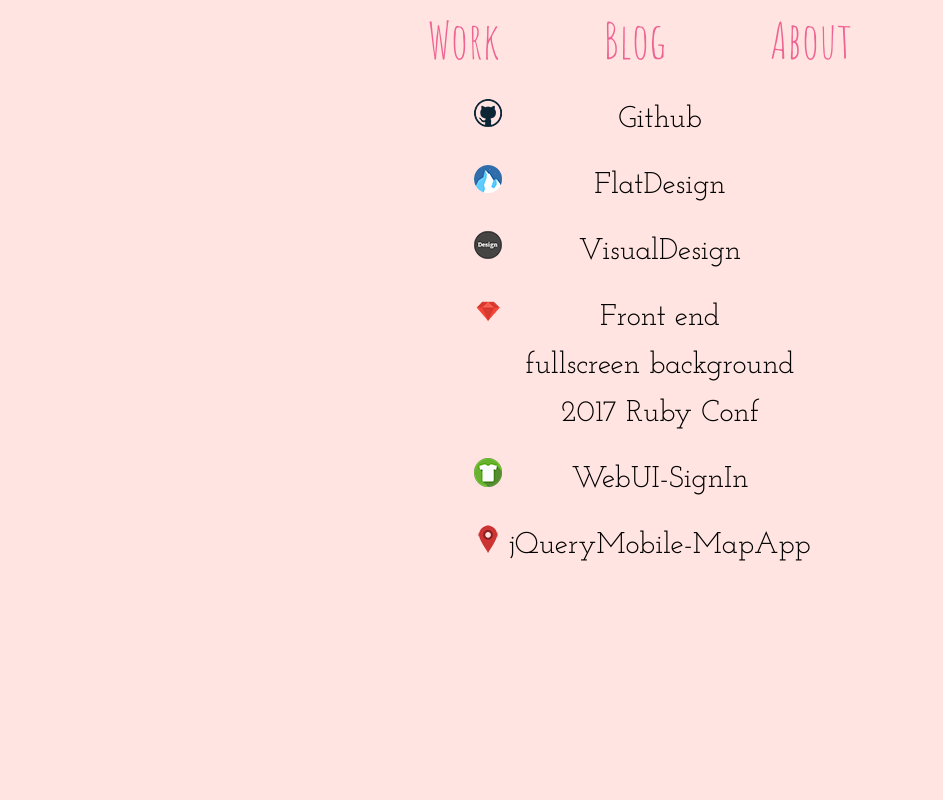
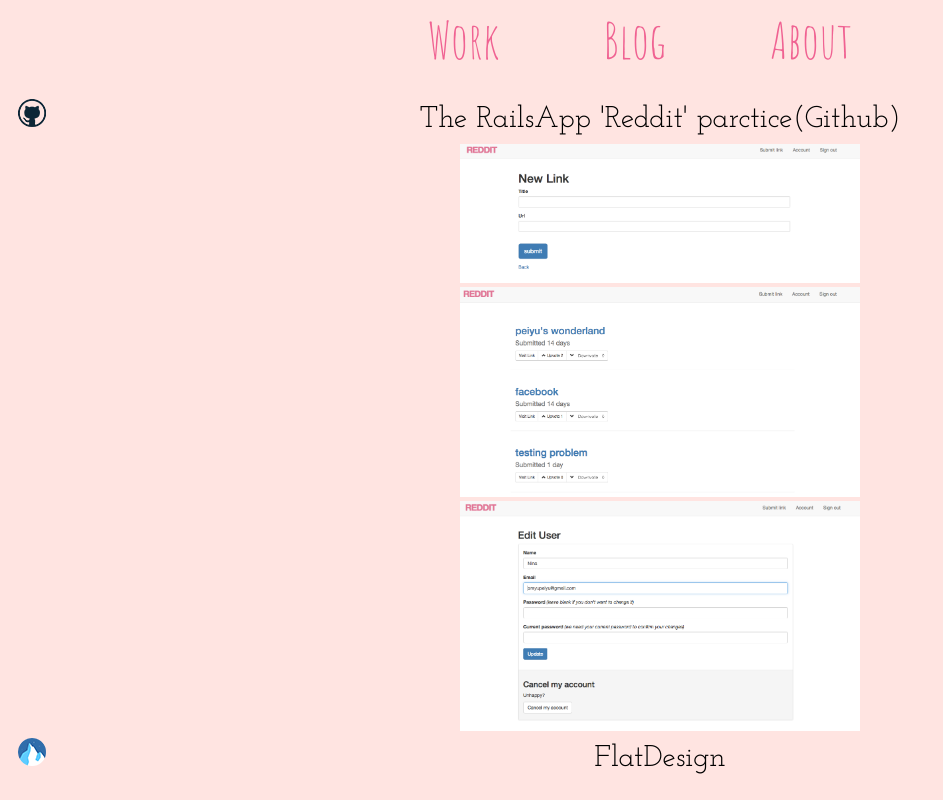
Before and after one commit to yupeiyu/peiyuswonderland, a plain HTML site: page work.html in a window 1280 px wide. Shown: the top 800 px of the page, without its empty margins (0-943 px from the left). Drawn offline with Linux system fonts and the light colour scheme.

Commit message:
github rails app pic

```diff
--- a/work.html
+++ b/work.html
@@ -23,7 +23,8 @@
 <link href='https://fonts.googleapis.com/css?family=Josefin+Slab:400,700italic' rel='stylesheet' type='text/css'>
 
 			<ul>
-			<li style="list-style-image: url('images/githubicon.png')"><a href="https://github.com/yupeiyu" style="font-family: 'Josefin Slab', serif;font-size: 30px;color:black;text-decoration:none;" target="_blank">Github</a></li><br>
+			<li style="list-style-image: url('images/githubicon.png')"><a href="https://github.com/yupeiyu/railswebapppractice-reddit" style="font-family: 'Josefin Slab', serif;font-size: 30px;color:black;text-decoration:none;" target="_blank">The RailsApp 'Reddit' parctice(Github)</a><br><img src="images/reddit1.png" width="33%"><br><img src="images/reddit2.png" width="33%"><br><img src="images/reddit3.png" width="33%"></li>
+
 			<li style="list-style-image: url('images/Mountainicon.png')"><a href="flatdesign.html" style="font-family: 'Josefin Slab', serif;font-size: 30px;color:black;text-decoration:none;">FlatDesign</a></li><br>
 			<li style="list-style-image: url('images/designicon.png')"><a href="visualdesign.html" style="font-family: 'Josefin Slab', serif;font-size: 30px;color:black;text-decoration:none;">VisualDesign</a></li><br>
 			<li style="list-style-image: url('images/rubyicon.png')"><a href="2017rubyconf.html" target="_blank" style="font-family: 'Josefin Slab', serif;font-size: 30px;color:black;text-decoration:none;">Front end<br>fullscreen background<br>2017 Ruby Conf</a></li><br>
```
Also changed, not shown: images/reddit1.png (added), images/reddit2.png (added), images/reddit3.png (added).
